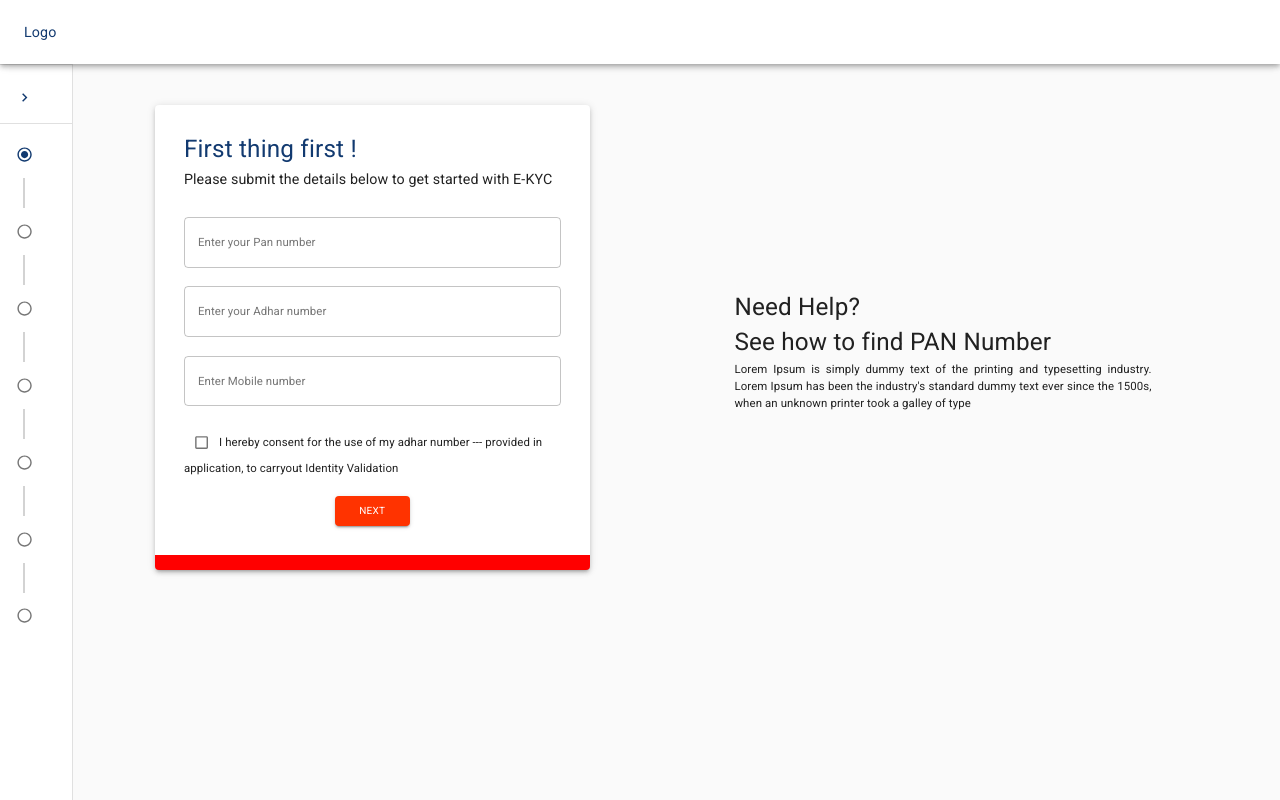
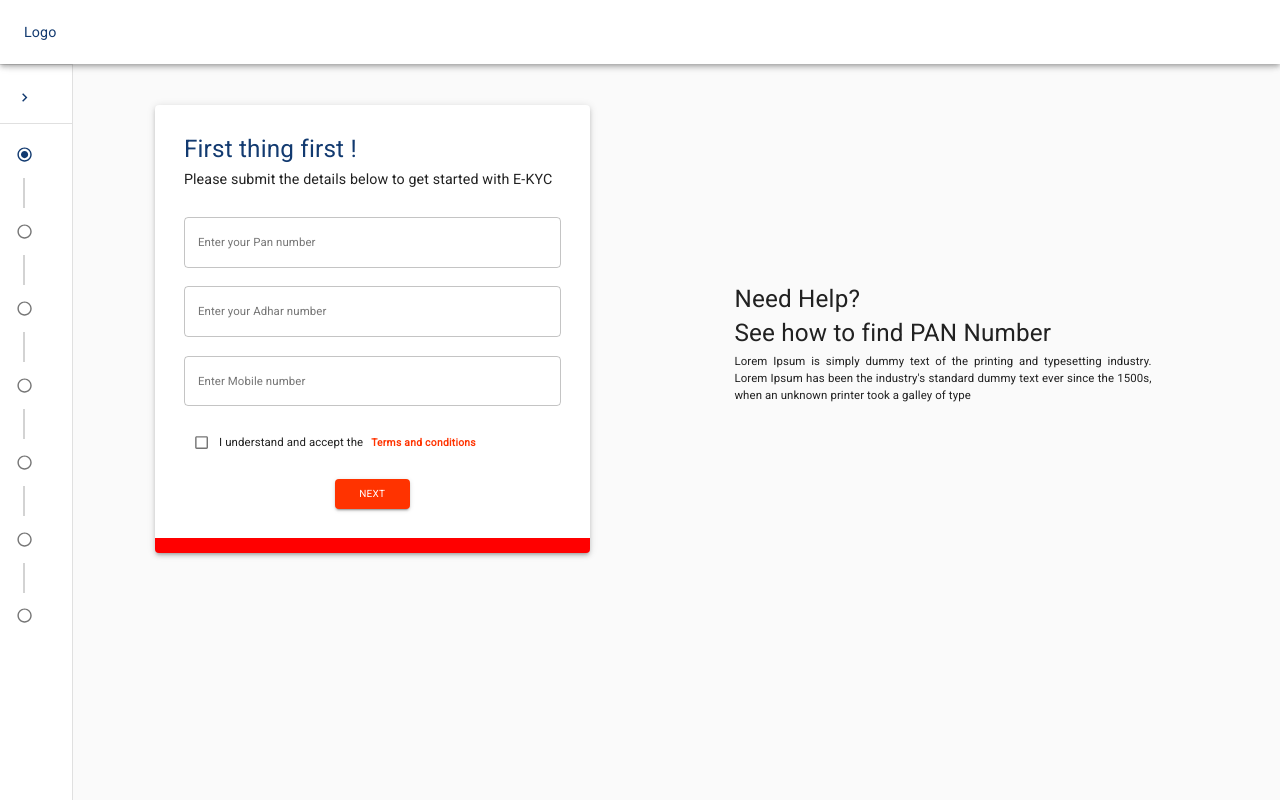
Before and after one commit to vamos-vaiban/xoriant-ekyc-poc, a React (Create React App) app in the folder frontend/: page /home in a window 1280 px wide. Built offline with nearby package versions, Linux system fonts and the light colour scheme.

Commit message:
terms and conditions

```diff
--- a/frontend/src/views/BasicDetails/index.js
+++ b/frontend/src/views/BasicDetails/index.js
@@ -182,7 +182,8 @@ export default function BasicDetails() {
                 name={"acceptTerms"}
                 value={formik.values.acceptTerms}
                 onChange={formik.handleChange}
-                required /><Typography variant={"h8"}>I hereby consent for the use of my adhar number --- provided in application, to carryout Identity Validation</Typography></Typography>
+                required /><Typography variant={"h8"}>I understand and accept the
+                 <Button color={"secondary"} style={{ textTransform: "none", fontSize: "0.9em", fontWeight: 'bold' }}>{"Terms and conditions"}</Button></Typography></Typography>
             <Box style={{ marginLeft: "40%", marginRight: "40%", marginTop: "5%" }}>
               <Button color="secondary"
                 variant="contained"
```
